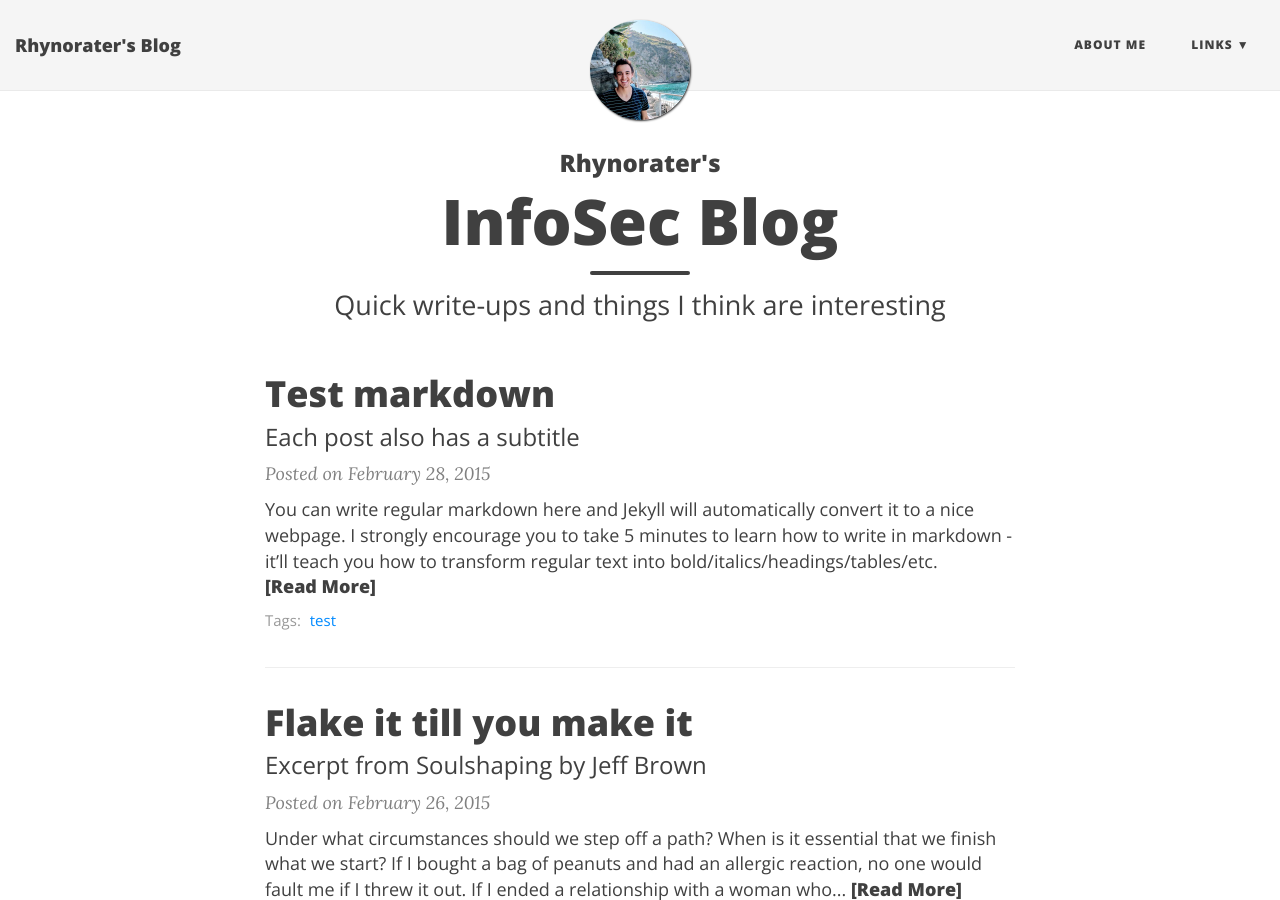
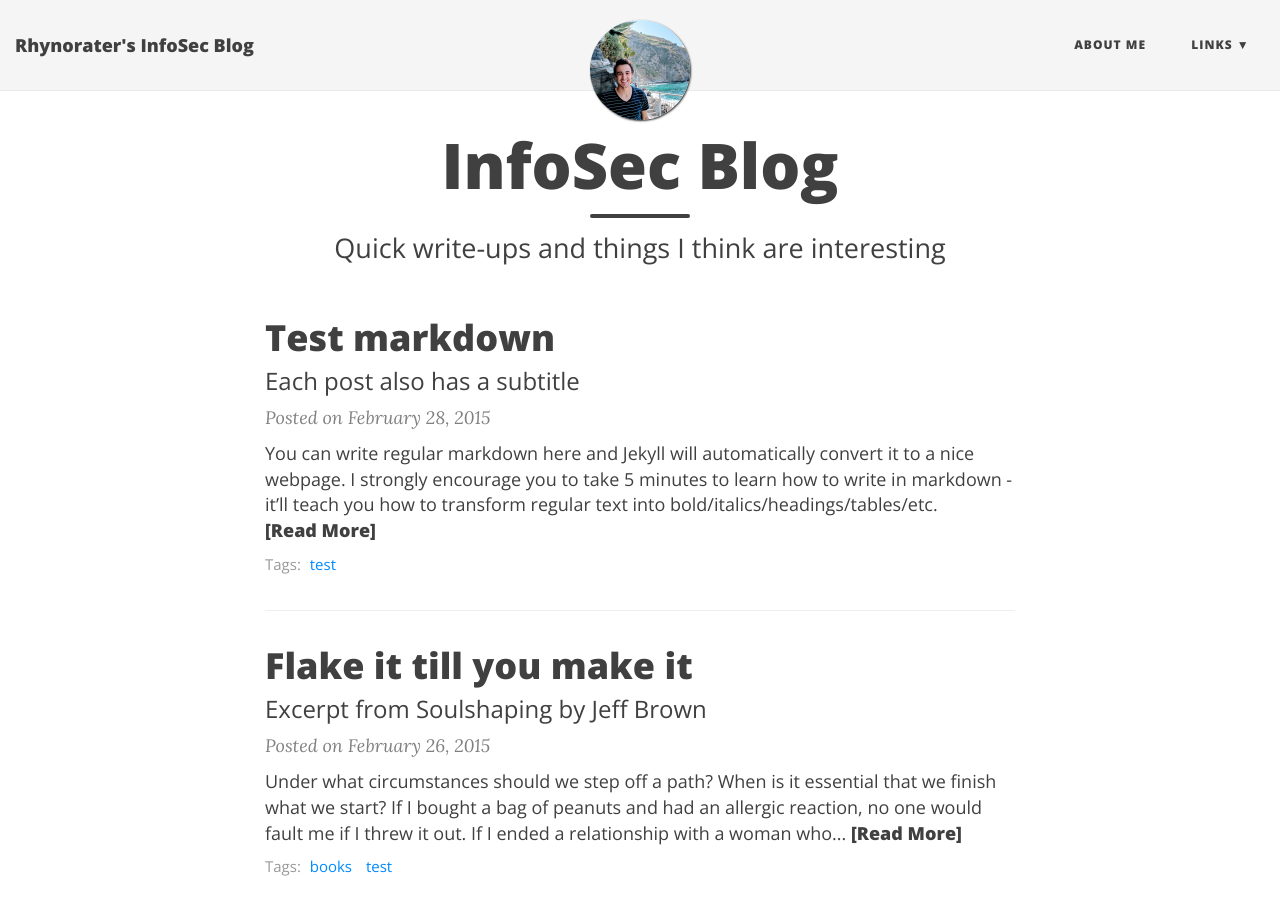
Before and after one commit to Rhynorater/rhynorater.github.io, a Jekyll site: the page built from index.html, in a window 1280 px wide and 900 px high. Built offline with Jekyll 4.4.1, drawn with Linux system fonts in a browser that asks for light colours; nearby versions of some CDN libraries; the list of posts is cut into pages by our own code.

Commit message:
Something got not included?

```diff
--- a/_config.yml
+++ b/_config.yml
@@ -14,10 +14,10 @@ baseurl: ""
 # Of course don't forget to change the username and projectname to YOUR username and project
 
 # Name of website
-title: Rhynorater's Blog
+title: Rhynorater's InfoSec Blog
 
 # Short description of your site
-description: Quick write-ups and things I think are itneresting
+description: Quick write-ups and things I think are interesting
 
 # --- Navigation bar options --- #
 
@@ -77,7 +77,7 @@ author:
 # If you want to add a new link that isn't here, you'll need to also edit the file _data/SocialNetworks.yml
 social-network-links:
   rss: true
-  email: "j.rhynorater@gmail.com"
+  email: "j.rhynorater[at]gmail.com"
   github: rhynorater
   twitter: rhynorater
 #  reddit: yourname
--- a/_includes/header.html
+++ b/_includes/header.html
@@ -25,7 +25,6 @@
     <div class="row">
       <div class="col-lg-8 col-lg-offset-2 col-md-10 col-md-offset-1">
         <div class="{{ include.type }}-heading">
-	  <h3> Rhynorater's</h3>
 	  <h1>{% if page.title %}{{ page.title }}{% else %}<br/>{% endif %}</h1>
 		  {% if page.subtitle %}
 		    {% if include.type == "page" %}
@@ -51,7 +50,6 @@
     <div class="row">
       <div class="col-lg-8 col-lg-offset-2 col-md-10 col-md-offset-1">
         <div class="{{ include.type }}-heading">
-	  <h3> Rhynorater's</h3>
           <h1>{% if page.title %}{{ page.title }}{% else %}<br/>{% endif %}</h1>
 		  {% if page.subtitle %}
 		    {% if include.type == "page" %}
```
